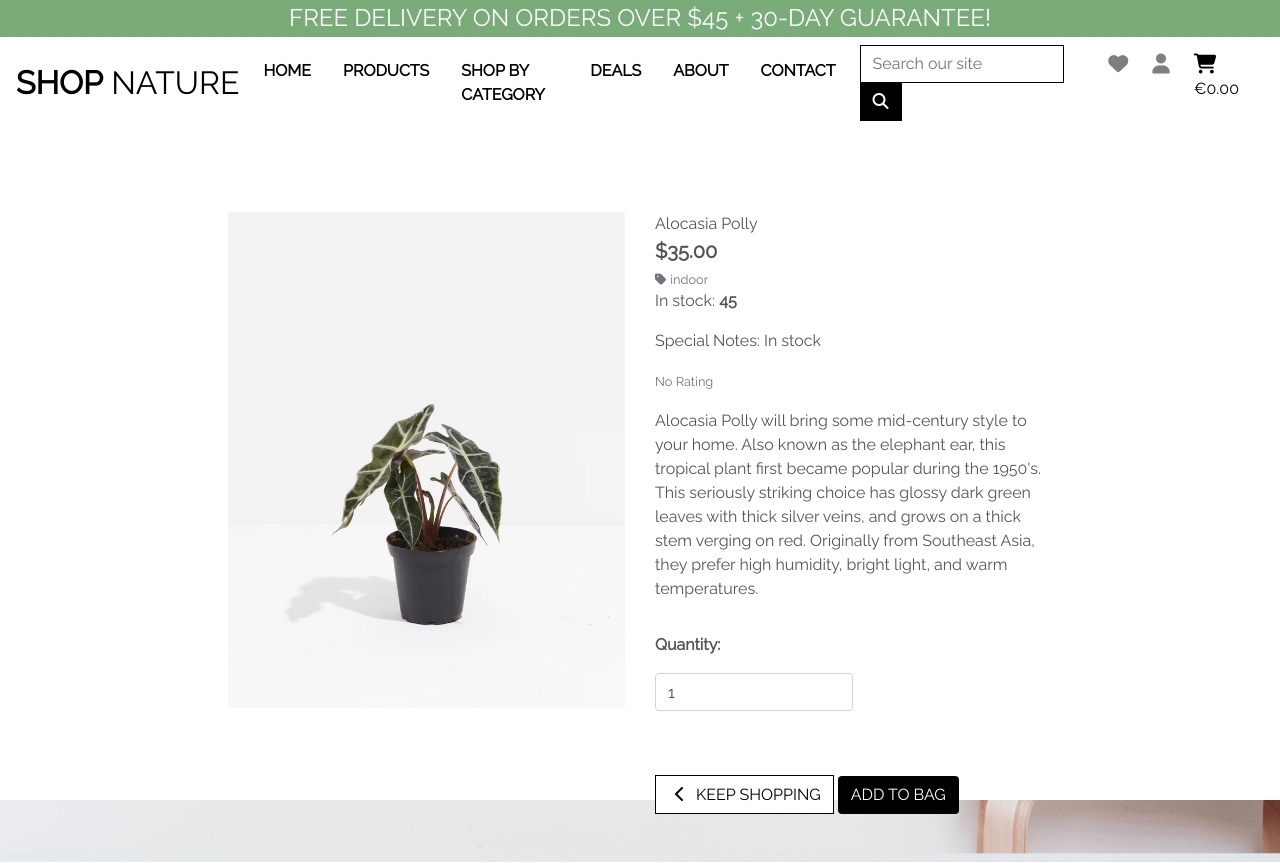
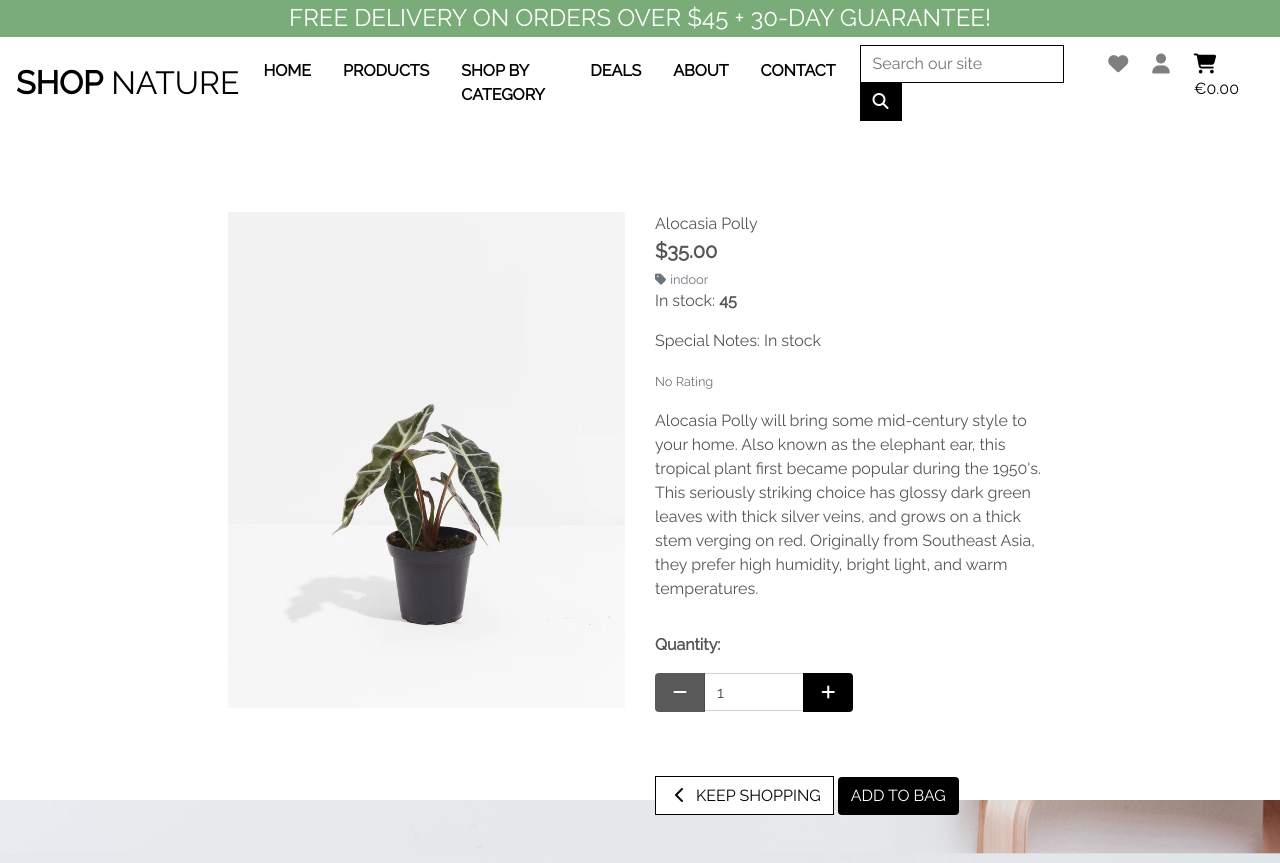
Before and after one commit to NikolettaGr/e-commerce, a Django app: page /products/1 in a window 1280 px wide. Run offline with Django 3.2, Linux system fonts and the light colour scheme; data comes from the database, SQL or seed files in the repository; both versions use the stored data as it was after the commit; parts of the project's set-up code (start-up, migrations or seed data) failed here and were passed over; some libraries are stand-ins or nearby versions.

Commit message:
Added quantity input +/- buttons

```diff
--- a/products/templates/products/product_detail.html
+++ b/products/templates/products/product_detail.html
@@ -62,8 +62,24 @@
                         <p class="mt-3"><strong>Quantity:</strong></p>
                         <div class="form-group w-50">
                             <div class="input-group">
-                                <input class="form-control qty_input" type="number" name="quantity" value="1" min="1"
-                                    max="99" data-item_id="{{ product.id }}" id="id_qty_{{ product.id }}">
+                                <div class="input-group-prepend">
+                                    <button class="decrement-qty btn btn-black rounded-2"
+                                        data-item_id="{{ product.id }}" id="decrement-qty_{{ product.id }}">
+                                        <span class="icon">
+                                            <i class="fas fa-minus"></i>
+                                        </span>
+                                    </button>
+                                </div>
+                                <input class="rounded-2 form-control qty_input" type="number" name="quantity" value="1"
+                                    min="1" max="99" data-item_id="{{ product.id }}" id="id_qty_{{ product.id }}">
+                                <div class="input-group-append">
+                                    <button class="increment-qty btn btn-black rounded-2"
+                                        data-item_id="{{ product.id }}" id="increment-qty_{{ product.id }}">
+                                        <span class="icon">
+                                            <i class="fas fa-plus"></i>
+                                        </span>
+                                    </button>
+                                </div>
                             </div>
                         </div>
                     </div>
@@ -85,3 +101,8 @@
 </div>
 </div>
 {% endblock %}
+
+{% block postloadjs %}
+{{ block.super }}
+<script type="text/javascript" src="{% static 'js/quantity_input_script.js' %}"></script>
+{% endblock %}
```
Also changed, not shown: static/js/quantity_input_script.js (added, +42 -0 lines), db.sqlite3.
